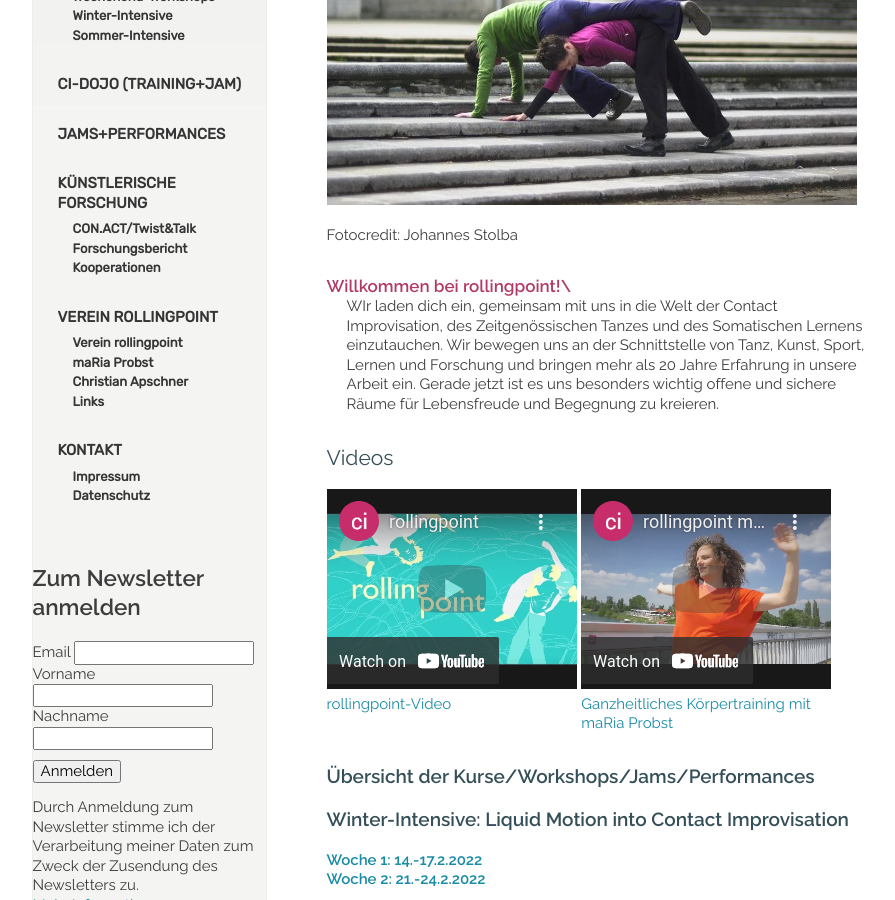
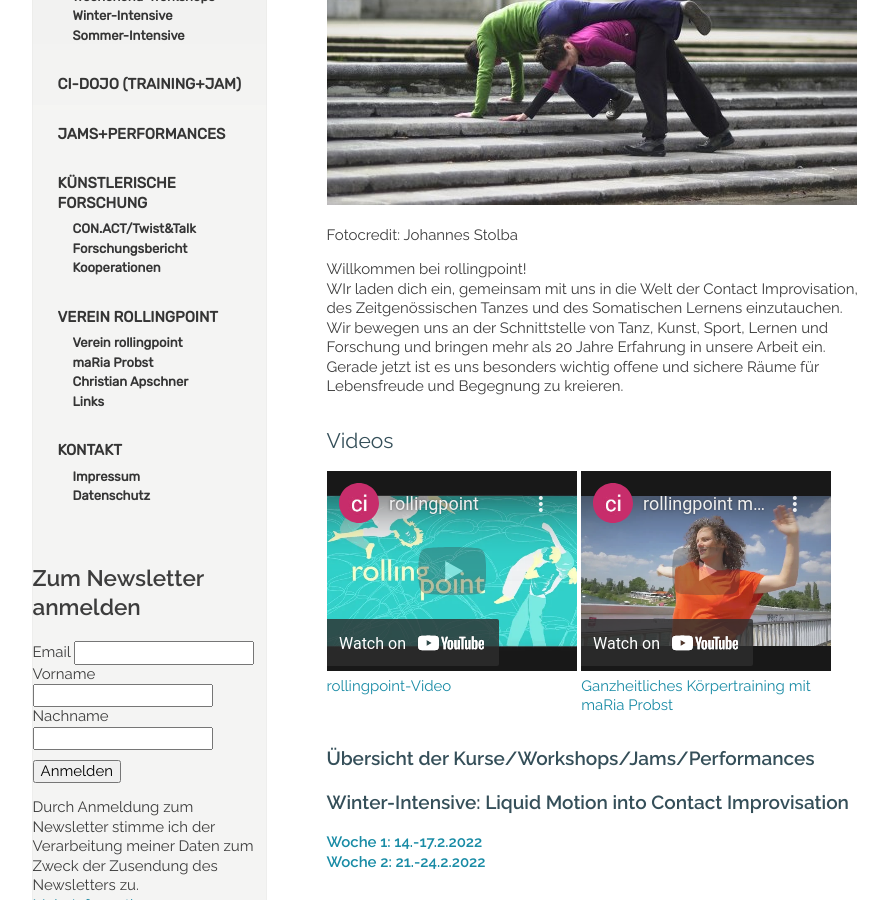
Before and after one commit to manulari/rollingpointat, a Jekyll site: the page built from _pages_de/index.md, in a window 1280 px wide and 900 px high, scrolled down 357 px. Shown: the whole window, without its empty margins (152-1047 px from the left). Built offline with Jekyll 4.4.1, drawn with Linux system fonts in a browser that asks for light colours; comment, search, counter and statistics services are not loaded.

```diff
--- a/_pages_de/index.md
+++ b/_pages_de/index.md
@@ -9,7 +9,7 @@ other_lang: /en/
 
 Fotocredit: Johannes Stolba
 
-#### Willkommen bei rollingpoint!\
+Willkommen bei rollingpoint!\
 WIr laden dich ein, gemeinsam mit uns in die Welt der Contact Improvisation, des Zeitgenössischen Tanzes und des Somatischen Lernens einzutauchen. Wir bewegen uns an der Schnittstelle von Tanz, Kunst, Sport, Lernen und Forschung und bringen mehr als 20 Jahre Erfahrung in unsere Arbeit ein. Gerade jetzt ist es uns besonders wichtig offene und sichere Räume für Lebensfreude und Begegnung zu kreieren.
 
 ## Videos
```
